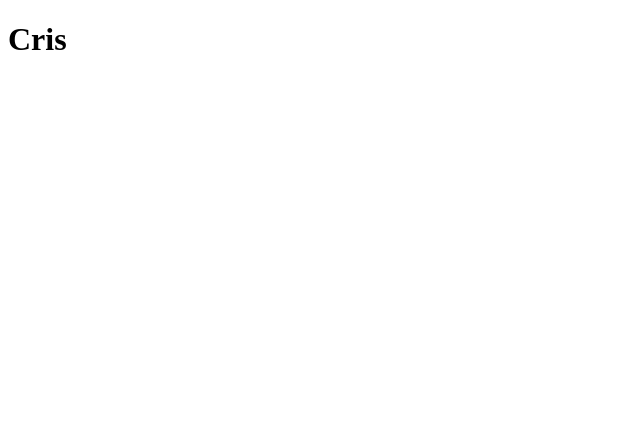
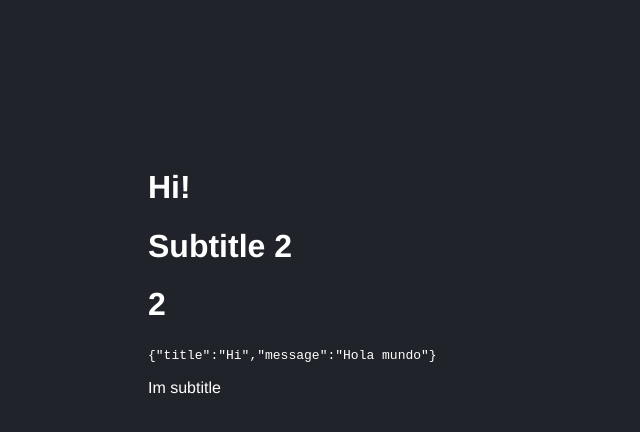
Before and after one commit to shounas99/react-counter, a React (Vite) app: page / in a window 1280 px wide. Shown: the top 432 px of the page, without its empty margins (0-640 px from the left). Built offline with nearby package versions, Linux system fonts and the light colour scheme.

Commit message:
feat(props): add props

```diff
--- a/src/FirstApp.jsx
+++ b/src/FirstApp.jsx
@@ -1,6 +1,28 @@
 //shortcut - rafc
-export const FirstApp = () => {
+const newMessage = {
+    title: 'Hi',
+    message: 'Hola mundo',
+}
+const getResult = () => {
+    return 1 + 1
+}
+
+
+export const FirstApp = ({ title = 'Title', subtitle2 = "second" }) => { /*can I either require a prop to be passed or provide a default value*/
+    // we could add constants, variables, or functions within functional components. However, when
+    // a component re-renders, its memory space is re-initialized. Therefore, we need to avoid
+    // writing them directly inside the component's body, even if we need to handle button clicks,
+    // execute functions, or manage state changes, all of which may require those constants, variables, or functions.
+
+
+
   return (
-    <h1>Cris</h1>
+    <>
+    <h1>{ title }</h1>
+    <h1>{ subtitle2 }</h1>
+    <h1> { getResult() }</h1>
+        <code>{ JSON.stringify(newMessage)  }</code>
+        <p>Im subtitle</p>
+    </>
   )
 }
--- a/src/main.jsx
+++ b/src/main.jsx
@@ -1,11 +1,10 @@
 import { StrictMode } from 'react'
 import ReactDOM from 'react-dom/client'
-// import { HelloWorldApp } from './HelloWorldApp'
 import { FirstApp } from './FirstApp'
-
+import './styles.css';
 
 ReactDOM.createRoot( document.getElementById('root')).render(
     <StrictMode>
-        <FirstApp />
+        <FirstApp title="Hi!" subtitle2="Subtitle 2" />
     </StrictMode>
 )
```
